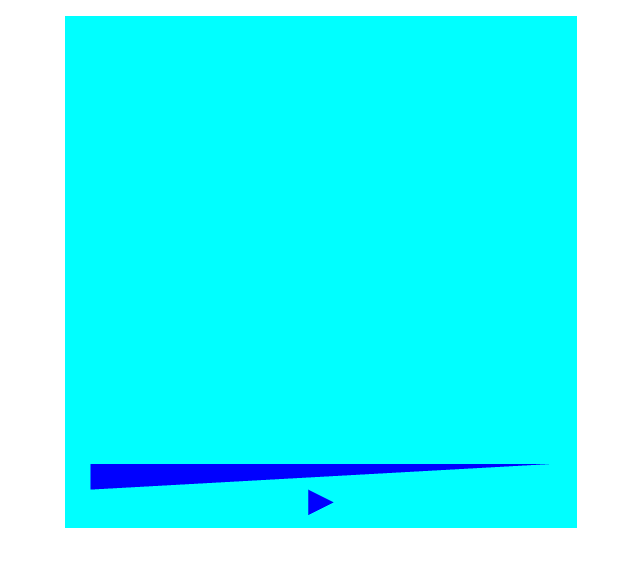
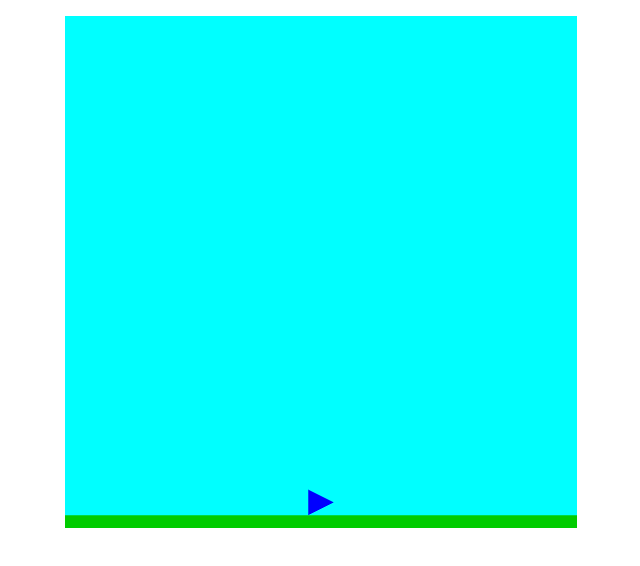
Before and after one commit to DanielHeima/dha7.github.io, a plain HTML site: page tolvugrafik/mariobros/mario.html in a window 1280 px wide. Shown: the whole page, without its empty margins (319-959 px from the left). Drawn offline with Linux system fonts and the light colour scheme.

Commit message:
uniform er malid

```diff
--- a/tolvugrafik/mariobros/index.js
+++ b/tolvugrafik/mariobros/index.js
@@ -29,10 +29,11 @@ class Mario {
 
   vertRight = new Float32Array([-0.05, -0.05, -0.05, 0.05, 0.05, 0.0]);
   vertLeft = new Float32Array([0.05, 0.05, 0.05, -0.05, -0.05, 0.0]);
-  color = new Float32Array([0.0, 0.0, 1.0, 1.0,
-                            0.0, 0.0, 1.0, 1.0,
-                            0.0, 0.0, 1.0, 1.0,
-                          ] );
+  //color = new Float32Array([0.0, 0.0, 1.0, 1.0,
+  //                          0.0, 0.0, 1.0, 1.0,
+  //                          0.0, 0.0, 1.0, 1.0,
+  //                        ] );
+  color = vec4(0.0, 0.0, 1.0, 1.0);
 
   init() {
     // Load the data into the GPU
@@ -88,29 +89,51 @@ class Mario {
     gl.bufferData( gl.ARRAY_BUFFER, flatten(this.vertices), gl.DYNAMIC_DRAW );
     gl.uniform2fv( position, flatten(this.pos) );
     gl.vertexAttribPointer( positionLocation, 2, gl.FLOAT, false, 0, 0 );
+    gl.uniform4fv( colorLocation, flatten(this.color) );
     gl.drawArrays( gl.TRIANGLES, 0, 3);
 
   }
 }
 
-class Ground {
-  constructor() {
-    this.pos = vec2(0.0, -0.8)
-    this.vertices = new Float32Array([-0.9, -0.05,
-                                      -0.9, 0.05,
-                                      0.9, 0.05,
-                                      0.9, 0.05,
-                                      -0.9, -0.05,
-                                      0.9, -0.05,
+class Box  {
+  constructor(x, y) {
+    this.pos = vec2(x, y)
+    this.vertices = new Float32Array([-1.0, -0.05,
+                                      -1.0, 0.05,
+                                      1.0, 0.05,
+                                      1.0, 0.05,
+                                      -1.0, -0.05,
+                                      1.0, -0.05,
                                     ]);
   }
+  color = vec4(0.0, 0.8, 0.0, 1.0);
   render() {
-    //gl.bufferData( gl.ARRAY_BUFFER, flatten(this.vertices), gl.DYNAMIC_DRAW );
-    //
     gl.bindBuffer( gl.ARRAY_BUFFER, groundBuffer);
+    gl.vertexAttribPointer( positionLocation, 2, gl.FLOAT, false, 0, 0 );
     gl.uniform2fv( position, flatten(this.pos) );
+    gl.uniform4fv( colorLocation, flatten(this.color) );
+    gl.drawArrays( gl.TRIANGLES, 0, 6);
+  }
+}
+
+class Ground  {
+  constructor() {
+    this.pos = vec2(0.0, -1.0)
+    this.vertices = new Float32Array([-1.0, -0.05,
+                                      -1.0, 0.05,
+                                      1.0, 0.05,
+                                      1.0, 0.05,
+                                      -1.0, -0.05,
+                                      1.0, -0.05,
+                                    ]);
+  }
+  color = vec4(0.0, 0.8, 0.0, 1.0);
+  render() {
+    gl.bindBuffer( gl.ARRAY_BUFFER, groundBuffer);
     gl.vertexAttribPointer( positionLocation, 2, gl.FLOAT, false, 0, 0 );
-    gl.drawArrays( gl.TRIANGLES, 0, 3);
+    gl.uniform2fv( position, flatten(this.pos) );
+    gl.uniform4fv( colorLocation, flatten(this.color) );
+    gl.drawArrays( gl.TRIANGLES, 0, 6);
   }
 }
 
@@ -146,16 +169,15 @@ window.onload = function init() {
 
     // uniform
     position = gl.getUniformLocation( program, "pos" );
+    colorLocation = gl.getUniformLocation( program, "vColor" );
 
     //attributes:
-    // Associate out shader variables with our data buffer
     positionLocation = gl.getAttribLocation( program, "vPosition" );
-    colorLocation = gl.getAttribLocation( program, "vColor" );
 
     // buffers:
     marioBuffer = gl.createBuffer();
     groundBuffer = gl.createBuffer();
-    colorBuffer = gl.createBuffer();
+    //colorBuffer = gl.createBuffer();
 
     gl.bindBuffer( gl.ARRAY_BUFFER, marioBuffer );
     gl.bufferData( gl.ARRAY_BUFFER, flatten(mario.vertices), gl.DYNAMIC_DRAW );
@@ -165,15 +187,16 @@ window.onload = function init() {
 
     gl.bindBuffer( gl.ARRAY_BUFFER, groundBuffer );
     gl.bufferData( gl.ARRAY_BUFFER, flatten(ground.vertices), gl.DYNAMIC_DRAW );
+
 //
-    gl.enableVertexAttribArray( positionLocation );
-    gl.vertexAttribPointer( positionLocation, 2, gl.FLOAT, false, 0, 0 );
+    //gl.enableVertexAttribArray( positionLocation );
+    //gl.vertexAttribPointer( positionLocation, 2, gl.FLOAT, false, 0, 0 );
 
-    gl.bindBuffer( gl.ARRAY_BUFFER, colorBuffer );
-    gl.bufferData( gl.ARRAY_BUFFER, flatten(mario.color), gl.STATIC_DRAW );
-
-    gl.enableVertexAttribArray( colorLocation );
-    gl.vertexAttribPointer( colorLocation, 4, gl.FLOAT, false, 0, 0 );
+    //gl.bindBuffer( gl.ARRAY_BUFFER, colorBuffer );
+    //gl.bufferData( gl.ARRAY_BUFFER, flatten(mario.color), gl.STATIC_DRAW );
+//
+    // gl.enableVertexAttribArray( colorLocation );
+    // gl.vertexAttribPointer( colorLocation, 4, gl.FLOAT, false, 0, 0 );
 
     // Meðhöndlun lykla
     window.addEventListener("keydown", function(e){
--- a/tolvugrafik/mariobros/mario.html
+++ b/tolvugrafik/mariobros/mario.html
@@ -6,16 +6,11 @@
 
 uniform vec2 pos;
 attribute vec4 vPosition;
-attribute vec4 vColor;
-
-varying vec4 fColor;
 
 void main()
 {
     vec4 t = vPosition;
     t.xy += pos;
-
-    fColor = vColor;
 
     gl_Position = t;
 
@@ -26,11 +21,12 @@ void main()
 
 precision mediump float;
 
-varying vec4 fColor;
+uniform vec4 vColor;
+
 void
 main()
 {
-    gl_FragColor = fColor;
+    gl_FragColor = vColor;
 }
 </script>
 
```
